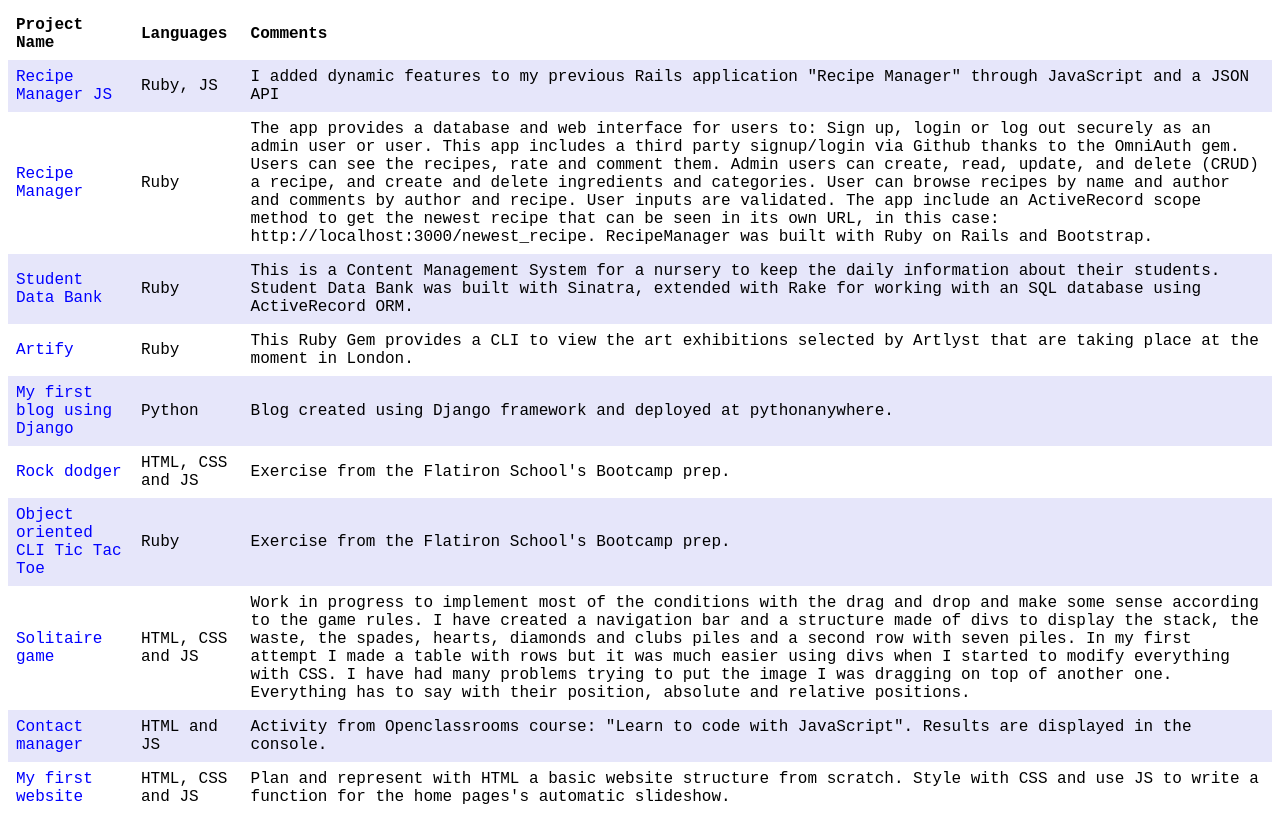
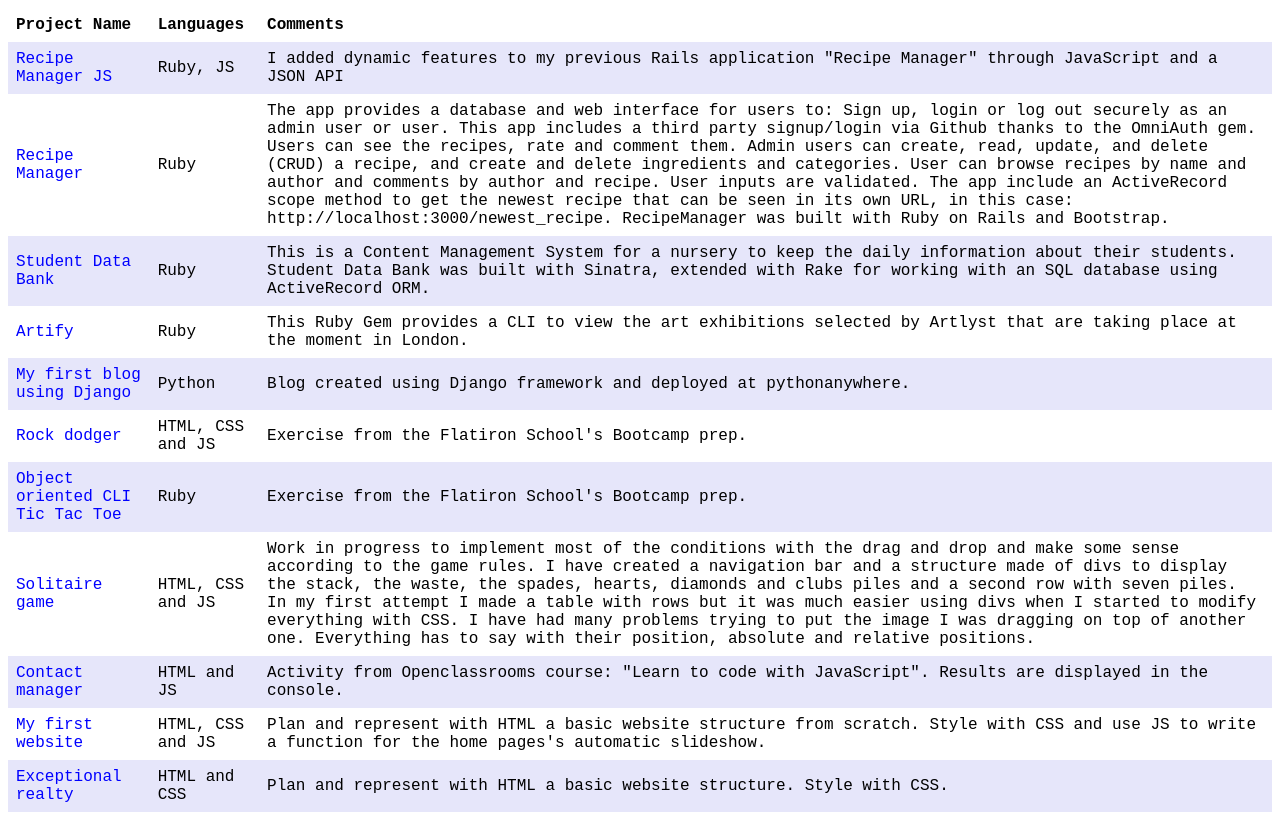
Before and after one commit to DianaBaRo/DianaBaRo.github.io, a plain HTML site: page index.html in a window 1280 px wide. Drawn offline with Linux system fonts and the light colour scheme.

Commit message:
Add exceptional realty example

```diff
--- a/index.html
+++ b/index.html
@@ -103,6 +103,11 @@
           <td>HTML, CSS and JS</td>
           <td>Plan and represent with HTML a basic website structure from scratch. Style with CSS and use JS to write a function for the home pages's automatic slideshow.  </td>
         </tr>
+        <tr>
+          <td> <a href="https://dianabaro.github.io/exceptional-realty/index.html" target="_blank"> Exceptional realty </a> </td>
+          <td>HTML and CSS</td>
+          <td>Plan and represent with HTML a basic website structure. Style with CSS.  </td>
+        </tr>
       </table>
     </div>
 
```
